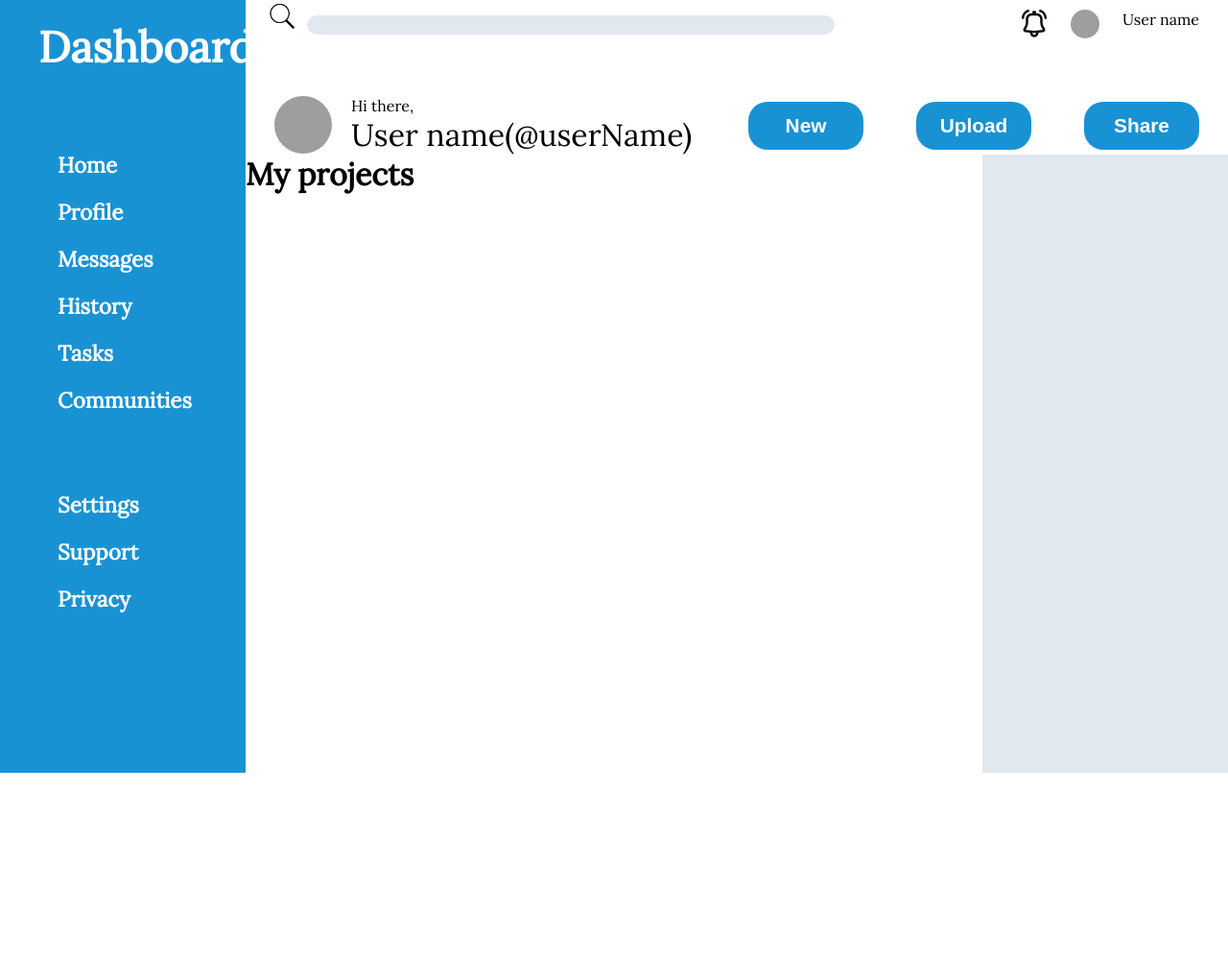
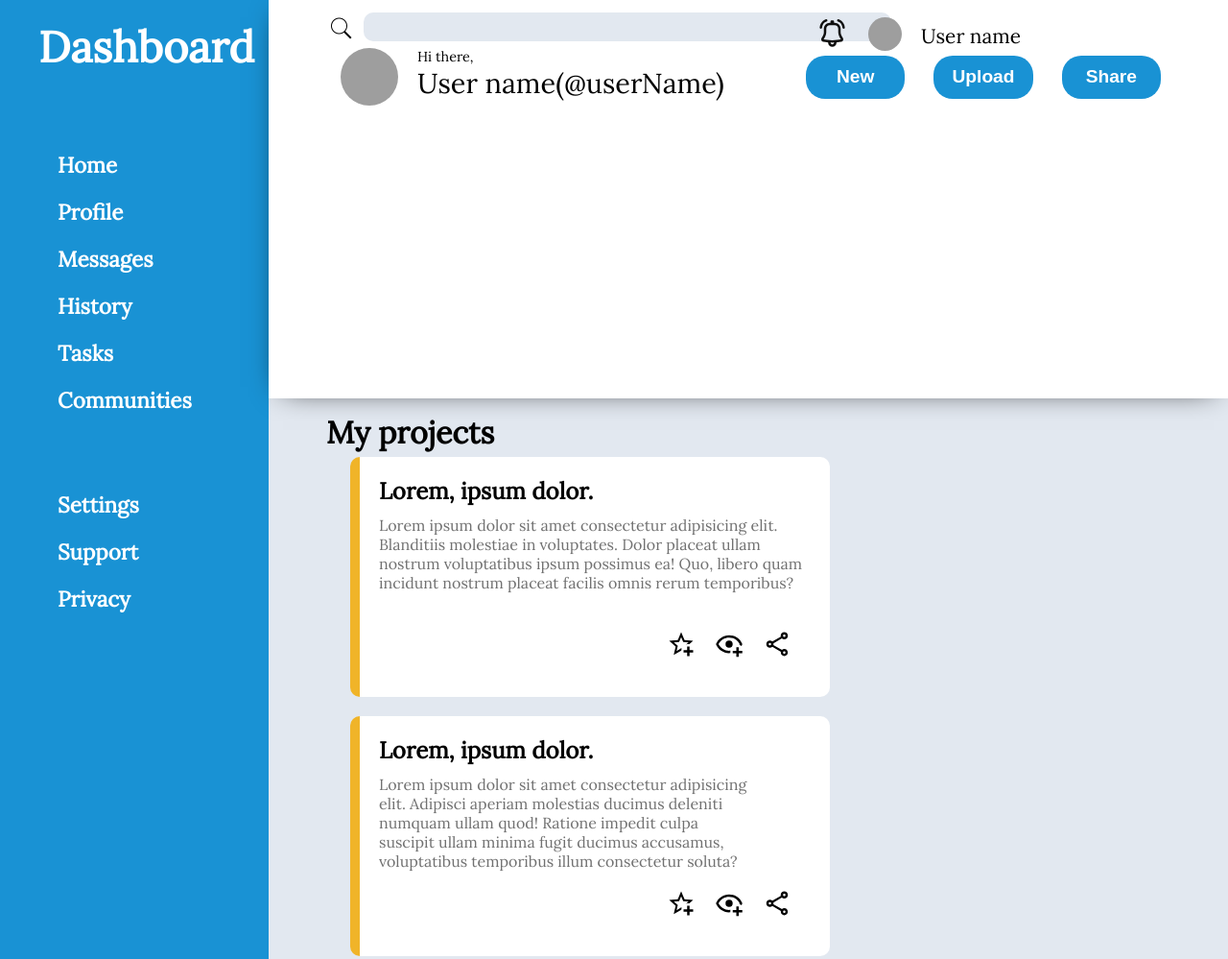
Before and after one commit to Elmatzidis/Admin-Dashboard, a plain HTML site: page index.html in a window 1280 px wide. Shown: the top 999 px of the page at 96% size. Before the commit the page ends 805 px from the top, so only its background shows below. Drawn offline with Linux system fonts and the light colour scheme; grey boxes are pictures that could not be loaded.

Commit message:
Completed projects part

```diff
--- a/index.html
+++ b/index.html
@@ -61,15 +61,90 @@
           </div>
         </div>
       </div>
-      <div class="projects">
+      <div class="project-container">
         <h1>My projects</h1>
-        <div class="project-container">
-          <div class="project"></div>
-          <div class="project"></div>
-          <div class="project"></div>
-          <div class="project"></div>
-          <div class="project"></div>
-          <div class="project"></div>
+        <div class="project a">
+          <h2>Lorem, ipsum dolor.</h2>
+          <p>
+            Lorem ipsum dolor sit amet consectetur adipisicing elit. Blanditiis
+            molestiae in voluptates. Dolor placeat ullam nostrum voluptatibus
+            ipsum possimus ea! Quo, libero quam incidunt nostrum placeat facilis
+            omnis rerum temporibus?
+          </p>
+          <div class="images-container">
+            <img src="images/star-plus.svg" alt="star-plus" />
+            <img src="images/eye-plus.svg" alt="eye-plus" />
+            <img src="images/share-variant.svg" alt="share" />
+          </div>
+        </div>
+        <div class="project b">
+          <h2>Lorem, ipsum dolor.</h2>
+          <p>
+            Lorem ipsum dolor sit amet consectetur adipisicing elit. Adipisci
+            aperiam molestias ducimus deleniti numquam ullam quod! Ratione
+            impedit culpa suscipit ullam minima fugit ducimus accusamus,
+            voluptatibus temporibus illum consectetur soluta?
+          </p>
+          <div class="images-container">
+            <img src="images/star-plus.svg" alt="star-plus" />
+            <img src="images/eye-plus.svg" alt="eye-plus" />
+            <img src="images/share-variant.svg" alt="share" />
+          </div>
+        </div>
+        <div class="project c">
+          <h2>Lorem, ipsum dolor.</h2>
+          <p>
+            Lorem ipsum, dolor sit amet consectetur adipisicing elit. Autem
+            facilis consectetur explicabo alias, blanditiis aperiam est error
+            nesciunt?
+          </p>
+          <div class="images-container">
+            <img src="images/star-plus.svg" alt="star-plus" />
+            <img src="images/eye-plus.svg" alt="eye-plus" />
+            <img src="images/share-variant.svg" alt="share" />
+          </div>
+        </div>
+        <div class="project d">
+          <h2>Lorem, ipsum dolor.</h2>
+          <p>
+            Lorem ipsum dolor sit amet consectetur, adipisicing elit. Corporis
+            eaque quibusdam, illo, laboriosam nisi omnis corrupti culpa optio
+            nihil in natus pariatur quasi.
+          </p>
+          <div class="images-container">
+            <img src="images/star-plus.svg" alt="star-plus" />
+            <img src="images/eye-plus.svg" alt="eye-plus" />
+            <img src="images/share-variant.svg" alt="share" />
+          </div>
+        </div>
+        <div class="project e">
+          <h2>Lorem, ipsum dolor.</h2>
+          <p>
+            Lorem ipsum dolor sit amet consectetur, adipisicing elit. Earum
+            minima totam, cum officia laborum enim veritatis modi quod quisquam
+            voluptatibus nesciunt rerum perspiciatis at adipisci, nobis
+            reiciendis ratione voluptatem magnam repellendus omnis iure
+            praesentium non harum ipsum! Id, excepturi nihil.
+          </p>
+          <div class="images-container">
+            <img src="images/star-plus.svg" alt="star-plus" />
+            <img src="images/eye-plus.svg" alt="eye-plus" />
+            <img src="images/share-variant.svg" alt="share" />
+          </div>
+        </div>
+        <div class="project f">
+          <h2>Lorem, ipsum dolor.</h2>
+          <p>
+            Lorem ipsum dolor sit amet, consectetur adipisicing elit. Esse,
+            asperiores dolor rem dignissimos reprehenderit perferendis impedit,
+            dolorum, neque incidunt veniam quisquam eum? Soluta dignissimos vero
+            voluptates excepturi sapiente magnam ipsa!
+          </p>
+          <div class="images-container">
+            <img src="images/star-plus.svg" alt="star-plus" />
+            <img src="images/eye-plus.svg" alt="eye-plus" />
+            <img src="images/share-variant.svg" alt="share" />
+          </div>
         </div>
       </div>
       <div class="announcement-trending">
--- a/style.css
+++ b/style.css
@@ -11,6 +11,7 @@
 body {
   font-family: "Lora", sans-serif;
   min-height: 100vh;
+  background-color: #e2e8f0;
 }
 
 .main-content {
@@ -59,24 +60,20 @@ li {
   position: relative;
   left: 40px;
   font-size: 1.4em;
+  min-width: 280px;
 }
 
 .header {
   grid-column: 2/4;
-  grid-row: 1;
   background-color: #ffffff;
+  box-shadow: 0px 3px 30px -15px #000;
+  z-index: 2;
 }
 
 .project-container {
   grid-column: 2/3;
   grid-row: 2/4;
   background-color: #e2e8f0;
-  display: grid;
-  grid-template-columns: repeat(auto-fit,minmax(500px,1fr));
-}
-
-.project{
-
 }
 
 .announcement-trending {
@@ -89,6 +86,18 @@ li {
 .bottom-header {
   display: flex;
   justify-content: space-between;
+  flex-wrap: wrap;
+  flex: 1 1 auto;
+  min-width: 100%;
+}
+
+.top-header {
+  display: flex;
+  justify-content: space-between;
+  align-items: center;
+  width: 100%;
+  max-width: 1200px;
+  margin: 0 auto;
 }
 
 .profile img {
@@ -98,30 +107,30 @@ li {
 
 .profile .profile-pic {
   border-radius: 50%;
+  max-height: 50px;
+  max-width: 50px;
 }
 
 .search label img {
-  max-height: 30px;
-  min-height: 10px;
-  max-width: 30px;
-  min-width: 10px;
+  max-height: 25px;
+  max-width: 25px;
   position: relative;
-  top: 2px;
+  top: 10px;
   right: 7px;
 }
 
 .search {
   position: relative;
   width: 600px;
-  left: 30px;
-  flex: 5 1 auto;
+  left: 70px;
+  flex: 1;
 }
 
 .search .search-input {
   width: 100%;
   max-width: 550px;
   min-width: 100px;
-  height: 20px;
+  height: 30px;
   border-radius: 10px;
   background-color: #e2e8f0;
   outline: none;
@@ -129,21 +138,29 @@ li {
 }
 
 .profile {
-  max-width: 300px;
-  min-height: 100px;
+  max-width: 400px;
+  min-width: 300px;
+  min-height: 50px;
+  max-height: 70px;
   position: relative;
   top: 10px;
   right: 30px;
   flex: 1 1 auto;
   display: flex;
-  justify-content: space-between;
+  gap: 60px;
+  align-items: center;
+  gap: 20px;
+}
+
+.profile span {
+  position: relative;
+  top: 2px;
+  font-size: 1.3em;
 }
 
 .profile > img {
   max-height: 30px;
-  min-height: 10px;
-  max-width: 30px;
-  min-width: 10px;
+  max-width: 50px;
 }
 
 .welcome-user {
@@ -151,41 +168,43 @@ li {
   min-width: 100px;
   display: flex;
   position: relative;
-  left: 30px;
+  left: 75px;
   flex: 5 1 auto;
 }
 
 .welcome-user img {
   max-height: 60px;
-  min-height: 30px;
   max-width: 60px;
-  min-width: 30px;
   border-radius: 50%;
 }
 
 .welcome-user-text {
   margin-left: 20px;
+  font-size: 0.9em;
+  white-space: nowrap;
   font-weight: 500;
 }
 
-.welcome-user-text h1{
-    font-weight: 500;
+.welcome-user-text h1 {
+  font-weight: 500;
 }
 
 .btns-container {
-  max-width: 600px;
-  min-width: 500px;
+  max-width: 400px;
+  min-width: 200px;
   display: flex;
   justify-content: space-between;
   align-items: center;
+  flex: 1 1 auto;
+  margin-right: 40px;
 }
 .btns {
-  font-size: 1.3em;
+  font-size: clamp(1em, 1.5vw, 1.3em);
   display: flex;
   margin-right: 30px;
   padding: 5px;
   width: 120px;
-  height: 50px;
+  height: 45px;
   border-radius: 20px;
   background-color: #1992d4;
   border: none;
@@ -197,6 +216,71 @@ li {
   transition: 150ms;
 }
 
-.btns:hover{
-    background-color: #1270a3;
+.btns:hover {
+  background-color: #1270a3;
 }
+
+.project-container {
+  position: relative;
+  left: 10px;
+  display: grid;
+  grid-template-columns: repeat(auto-fit, minmax(450px, 1fr));
+  gap: 20px;
+}
+
+.project-container h1 {
+  font-size: 2em;
+  position: relative;
+  left: 50px;
+  top: 15px;
+  white-space: nowrap;
+}
+
+.project {
+  position: relative;
+  left: 10%;
+  display: flex;
+  flex-direction: column;
+  max-width: 500px;
+  min-width: 250px;
+  max-height: 250px;
+  min-height: 250px;
+  background-color: #fff;
+  border-radius: 10px;
+  overflow: hidden;
+  text-wrap: balance;
+  justify-content: center;
+  padding: 20px;
+  font-size: 1em;
+  border-left: 10px solid;
+  border-color: #f0b429;
+}
+
+.project > p {
+  color: #717171;
+  margin-top: 10px;
+}
+
+.project.a {
+  grid-column: 1/2;
+  grid-rows: 2/3;
+}
+
+.images-container {
+  display: flex;
+  justify-content: end;
+  align-items: end;
+  gap: 20px;
+  margin-bottom: 20px;
+  position: relative;
+  right: 20px;
+  height: 100%;
+  width: 100%;
+}
+
+.project img {
+  display: flex;
+  width: 30px;
+  height: 30px;
+  cursor: pointer;
+}
```
Also changed, not shown: images/eye-plus.svg (added), images/share-variant.svg (added), images/star-plus.svg (added).
